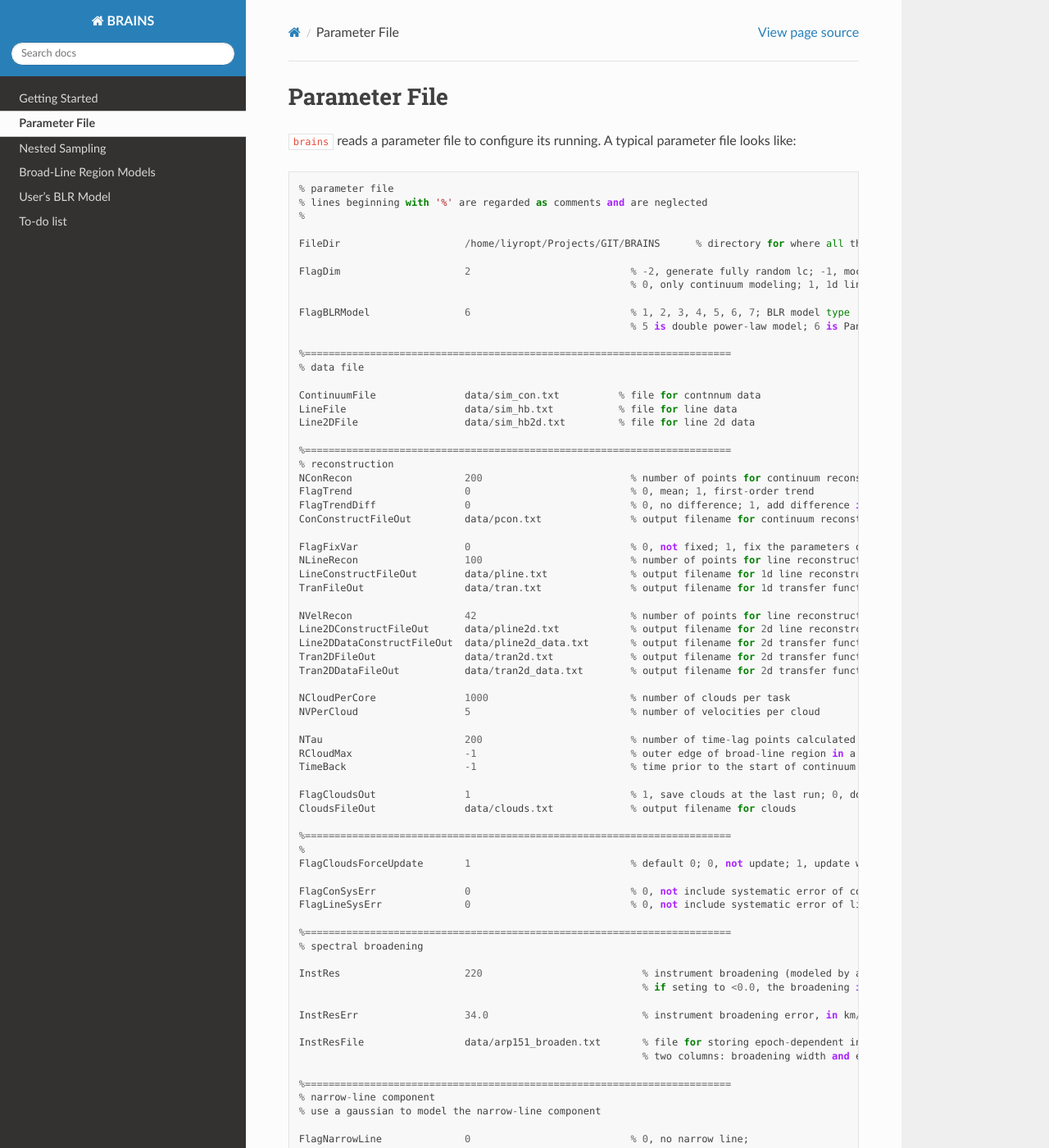
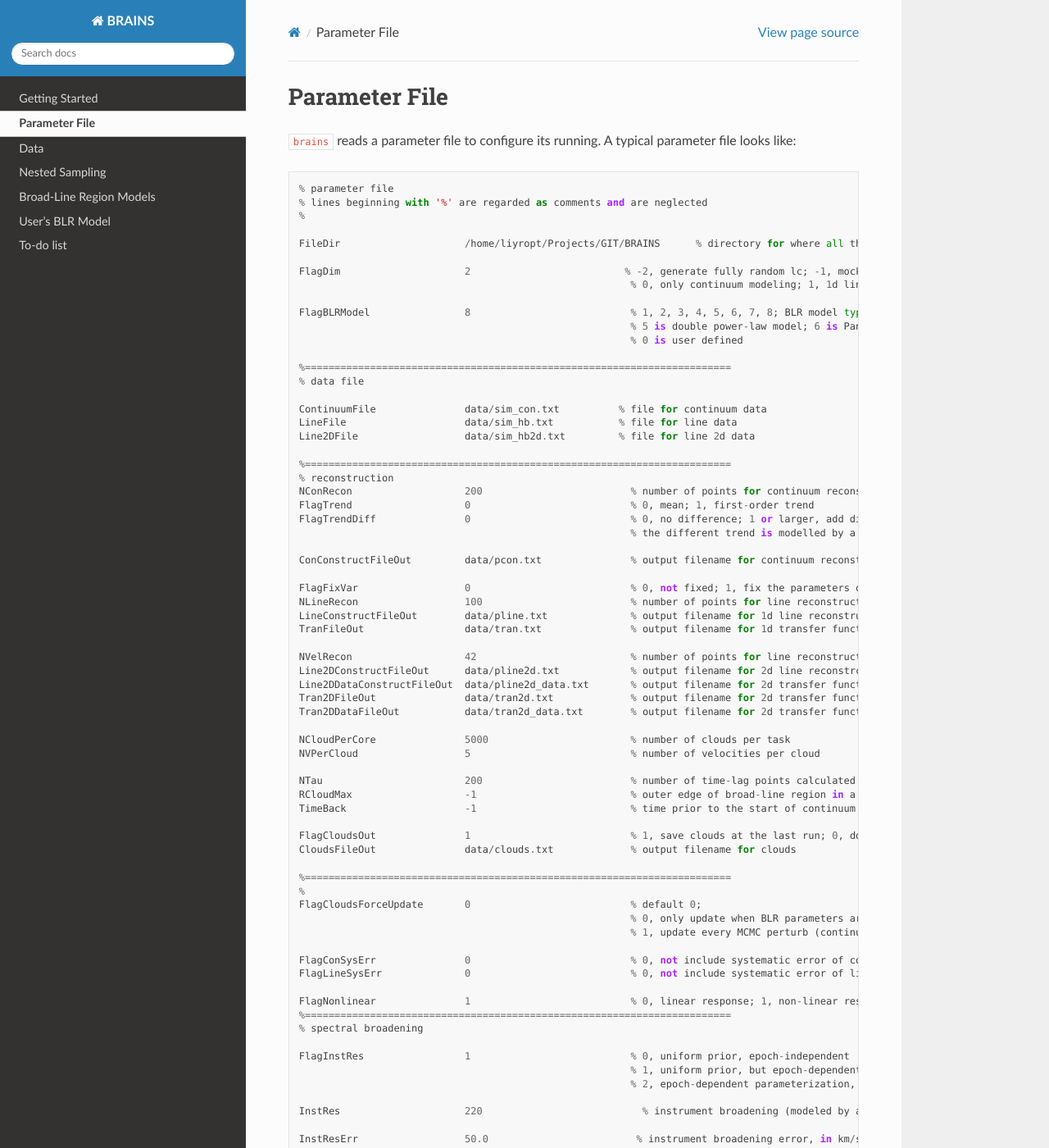
Before and after one commit to LiyrAstroph/BRAINS, a Sphinx documentation site: the page built from docs/param.rst, in a window 1280 px wide and 1400 px high. Shown: the whole window at 82% size. Built offline with Sphinx 7.4.7 and the Read the Docs theme 2.0.0, drawn with Linux system fonts in a browser that asks for light colours; some of the changed text lies outside the part shown.

Commit message:
update docs.

```diff
--- a/docs/index.rst
+++ b/docs/index.rst
@@ -23,6 +23,7 @@ Documentation
 
    getting_started.rst
    param.rst
+   data.rst
    mcmc.rst
    model.rst
    user_model.rst
--- a/docs/param.rst
+++ b/docs/param.rst
@@ -10,16 +10,17 @@ Parameter File
 
   FileDir                     /home/liyropt/Projects/GIT/BRAINS      % directory for where all the output files are stored
 
-  FlagDim                     2                           % -2, generate fully random lc; -1, mock lc based on input data;
+  FlagDim                     2                          % -2, generate fully random lc; -1, mock lc based on input data;
                                                           % 0, only continuum modeling; 1, 1d line RM; 2, 2d line RM
 
-  FlagBLRModel                6                           % 1, 2, 3, 4, 5, 6, 7; BLR model type
+  FlagBLRModel                8                           % 1, 2, 3, 4, 5, 6, 7, 8; BLR model type
                                                           % 5 is double power-law model; 6 is Pancoast's model; 7 is two-zone model
+                                                          % 0 is user defined
 
   %========================================================================
   % data file
 
-  ContinuumFile               data/sim_con.txt          % file for contnnum data
+  ContinuumFile               data/sim_con.txt          % file for continuum data
   LineFile                    data/sim_hb.txt           % file for line data
   Line2DFile                  data/sim_hb2d.txt         % file for line 2d data
 
@@ -27,7 +28,9 @@ Parameter File
   % reconstruction
   NConRecon                   200                         % number of points for continuum reconstruction
   FlagTrend                   0                           % 0, mean; 1, first-order trend
-  FlagTrendDiff               0                           % 0, no difference; 1, add difference in the long-term trends between continuum and line.
+  FlagTrendDiff               0                           % 0, no difference; 1 or larger, add difference in the long-term trends between continuum and line
+                                                          % the different trend is modelled by a polynomical with the order set by the value of FlagTrendDiff.
+
   ConConstructFileOut         data/pcon.txt               % output filename for continuum reconstruction
 
   FlagFixVar                  0                           % 0, not fixed; 1, fix the parameters of variation from continuum data.
@@ -41,7 +44,7 @@ Parameter File
   Tran2DFileOut               data/tran2d.txt             % output filename for 2d transfer function
   Tran2DDataFileOut           data/tran2d_data.txt        % output filename for 2d transfer function at velocity points same with data
 
-  NCloudPerCore               1000                        % number of clouds per task
+  NCloudPerCore               5000                        % number of clouds per task
   NVPerCloud                  5                           % number of velocities per cloud
 
   NTau                        200                         % number of time-lag points calculated in transfer function
@@ -53,20 +56,26 @@ Parameter File
 
   %========================================================================
   %
-  FlagCloudsForceUpdate       1                           % default 0; 0, not update; 1, update whenever BLR parameters are changed
+  FlagCloudsForceUpdate       0                           % default 0;
+                                                          % 0, only update when BLR parameters are updated
+                                                          % 1, update every MCMC perturb (continuum + BLR)
 
   FlagConSysErr               0                           % 0, not include systematic error of contininuum; 1, include
   FlagLineSysErr              0                           % 0, not include systematic error of line; 1, include
 
+  FlagNonlinear               1                           % 0, linear response; 1, non-linear response
   %========================================================================
   % spectral broadening
 
-  InstRes                     220                           % instrument broadening (modeled by a Gaussian), in km/s
-                                                            % if seting to <0.0, the broadening is epoch dependent, stored in "InstResFile"
+  FlagInstRes                 1                           % 0, uniform prior, epoch-independent
+                                                          % 1, uniform prior, but epoch-dependent parameterization
+                                                          % 2, epoch-dependent parameterization, prior stored in "InstResFile"
 
-  InstResErr                  34.0                          % instrument broadening error, in km/s
+  InstRes                     220                           % instrument broadening (modeled by a Gaussian), in km/s, for FlagInstRes=0, or 1
 
-  InstResFile                 data/arp151_broaden.txt       % file for storing epoch-dependent instrument broadening
+  InstResErr                  50.0                         % instrument broadening error, in km/s, for FlagInstRes=0, or 1
+
+  InstResFile                 data/sim_broaden.txt       % file for storing epoch-dependent instrument broadening
                                                             % two columns: broadening width and error (km/s), in the order of time as the 2d line data
 
   %========================================================================
@@ -80,16 +89,17 @@ Parameter File
 
   FluxNarrowLine              1.5                         % flux of narrow line
   FluxNarrowLineErr           0.50                        % flux error of narrow line
-  WidthNarrowLine             14.0                        % width km/s
-  WidthNarrowLineErr          4.4                         % width error
-  ShiftNarrowLine             10.0                        % shift, km/s, with respect to broad line center.
+  WidthNarrowLine             93.0                        % width km/s
+  WidthNarrowLineErr          10.0                         % width error
+  ShiftNarrowLine             0.0                        % shift, km/s, with respect to broad line center.
   ShiftNarrowLineErr          0.0                         % shift error
 
   %========================================================================
   %
 
-  FlagLineCenter              1
-  LineCenterErr               62.0                        % km/s
+  FlagLineCenter              0                          % -1, epoch-dependent; 0, not included; 1, uniform
+  LineCenterErr               50.0                        % km/s
+
 
   %========================================================================
   % set fixed BLR parameters and their fixed values
@@ -98,4 +108,4 @@ Parameter File
   % values are separated by ":"
 
   BLRParFix                   0000000000
-  BLRParFixVal                0.0:1.0
+  BLRParFixVal                2.0:1.0
```
Also changed, not shown: docs/data.rst (added, +66 -0 lines).
